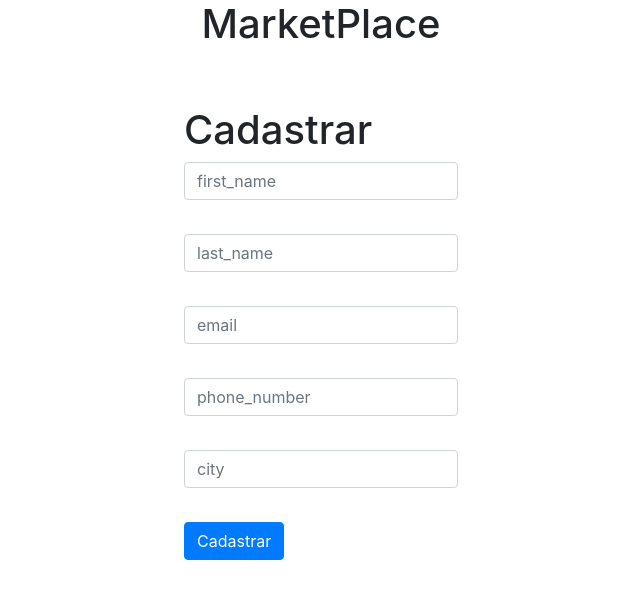
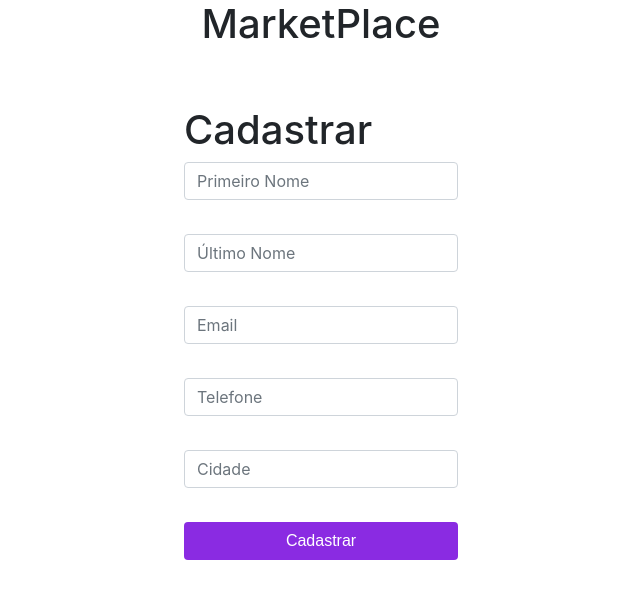
Before and after one commit to RaissonCarvalho/Projeto-Angular, an Angular app: page /signup in a window 1280 px wide. Shown: the top 598 px of the page, without its empty margins (319-959 px from the left). Built offline with nearby package versions, Linux system fonts and the light colour scheme.

Commit message:
melhorando layout

```diff
--- a/src/app/login/login.component.css
+++ b/src/app/login/login.component.css
@@ -0,0 +1,10 @@
+button {
+    background-color: #eee;
+    border: none;
+    padding: 5px 10px;
+    border-radius: 4px;
+    cursor: pointer;
+    cursor: hand;
+    font-family: Arial;
+    margin-bottom: 5px;
+}
--- a/src/app/login/login.component.html
+++ b/src/app/login/login.component.html
@@ -1,11 +1,13 @@
-<div style="text-align:center">
+<div class="container" style="text-align: center;">
     <h1>
         Login
     </h1>
+
+    <input class="form-control" #username type='text' placeholder='Usuário'><br>
+    <input class="form-control" #password type='password' placeholder='Senha'><br>
+    <button class="form-control" (click)="login(username.value, password.value) ">Entrar</button>
+    <p>{{ error?.message }}</p>
+    <p *ngIf="error ">{{ error?.error | json }}</p>
+
+    <a routerLink="/signup">Não tem cadastro? Cadastre-se</a>
 </div>
-
-<input #username type='text' placeholder='username'>
-<input #password type='password' placeholder='password'>
-<button class="button button-primary" (click)="login(username.value, password.value)">login</button>
-<p>{{ error?.message }}</p>
-<p *ngIf="error">{{ error?.error | json }}</p>
--- a/src/app/signup/signup.component.css
+++ b/src/app/signup/signup.component.css
@@ -4,3 +4,15 @@
     justify-content: center;
     align-items: center;
 }
+
+button {
+    background-color: blueviolet;
+    border: none;
+    padding: 5px 10px;
+    border-radius: 4px;
+    cursor: pointer;
+    cursor: hand;
+    font-family: Arial;
+    margin-bottom: 5px;
+    color: white;
+}
--- a/src/app/signup/signup.component.html
+++ b/src/app/signup/signup.component.html
@@ -1,14 +1,12 @@
 <div class="container">
     <div style="margin-top: 50px;">
         <h1>Cadastrar</h1>
-        <form class="form-group">
-            <input style="margin-bottom: 10px;" class="form-control" #first_name type='text' placeholder="first_name" /><br>
-            <input style="margin-bottom: 10px;" class="form-control" #last_name type='text' placeholder="last_name" /><br>
-            <input style="margin-bottom: 10px;" class="form-control" #email type='text' placeholder="email" /><br>
-            <input style="margin-bottom: 10px;" class="form-control" #phone_number type='text' placeholder="phone_number" /><br>
-            <input style="margin-bottom: 10px;" class="form-control" #city type='text' placeholder="city" /><br>
+        <input style="margin-bottom: 10px;" class="form-control" #first_name type='text' placeholder="Primeiro Nome" /><br>
+        <input style="margin-bottom: 10px;" class="form-control" #last_name type='text' placeholder="Último Nome" /><br>
+        <input style="margin-bottom: 10px;" class="form-control" #email type='text' placeholder="Email" /><br>
+        <input style="margin-bottom: 10px;" class="form-control" #phone_number type='text' placeholder="Telefone" /><br>
+        <input style="margin-bottom: 10px;" class="form-control" #city type='text' placeholder="Cidade" /><br>
 
-            <button type="button" class="btn btn-primary" (click)="signup(first_name.value, last_name.value, email.value, phone_number.value, city.value)">Cadastrar</button >
-        </form>
+        <button type="button" class="form-control" (click)="signup(first_name.value, last_name.value, email.value, phone_number.value, city.value)">Cadastrar</button >
     </div>
 </div>
```
